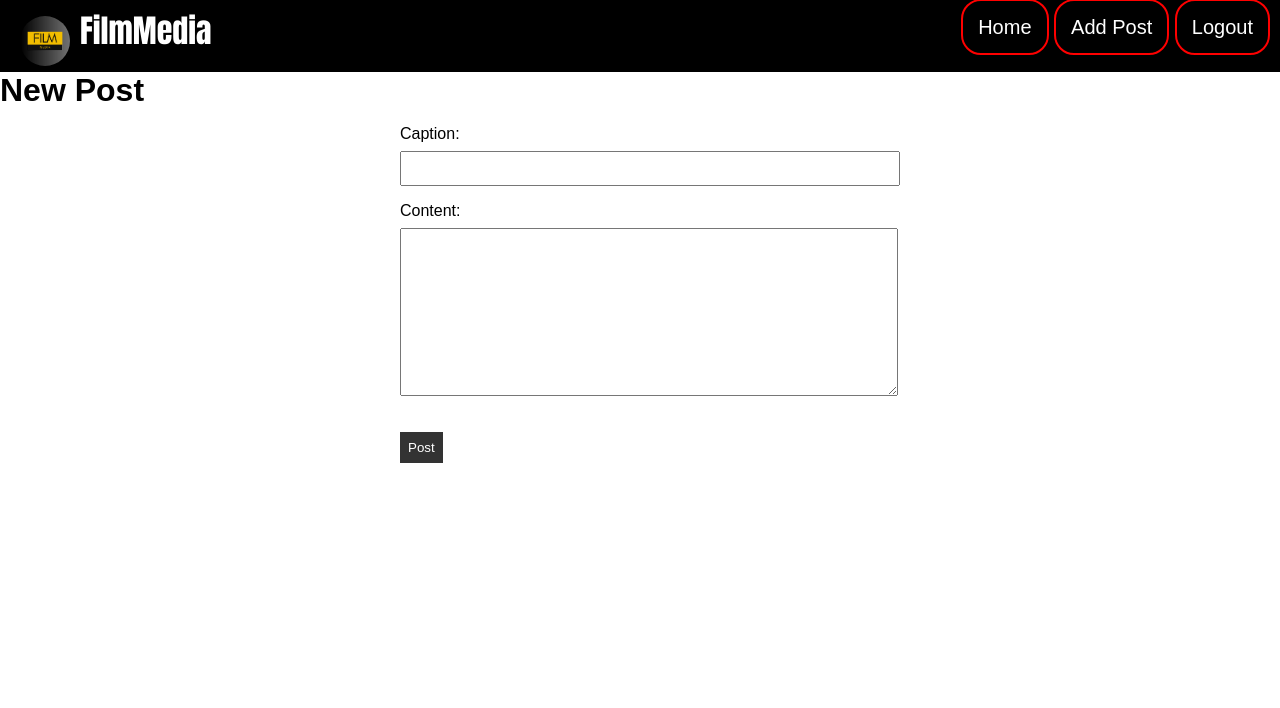
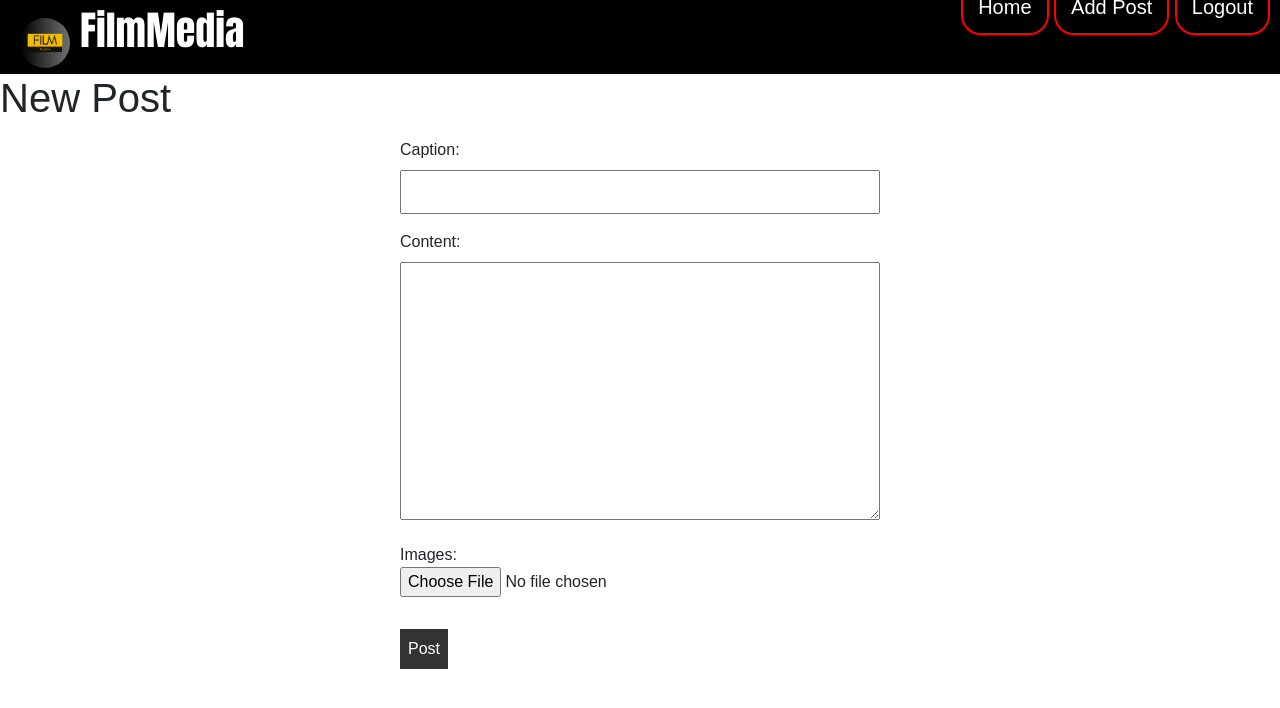
Before and after one commit to B-a-b-u/MoviLog, a Django app: page /add_post/ in a window 1280 px wide. Shown: the top 708 px of the page. Run offline with Django 5.2, Linux system fonts and the light colour scheme; the visitor is signed in with stand-in values (Sample User, id 1); some libraries are stand-ins or nearby versions.

Commit message:
Added image field

```diff
--- a/movieapp/models.py
+++ b/movieapp/models.py
@@ -7,6 +7,7 @@ class Post(models.Model):
     created = models.DateTimeField(auto_now_add=True)
     user_name = models.CharField(max_length=30)
     email = models.EmailField()
+    images = models.ImageField(null= True, blank=True, upload_to= "images/")
     caption = models.CharField(max_length=50)
     content = RichTextField(blank=True,null= True)
     likes= models.IntegerField(default = 0)
--- a/movieapp/templates/movieapp/add_post.html
+++ b/movieapp/templates/movieapp/add_post.html
@@ -9,7 +9,7 @@
     <h1 class="new-post-header">New Post</h1>
     <div new-post-form>
         {% if user.is_authenticated %}
-            <form action="{% url 'add_post' %}" method="POST">
+            <form action="{% url 'add_post' %}" method="POST" enctype="multipart/form-data">
                 {% csrf_token %}
                 {{ form.media }}
                 {{ form.as_p }}
--- a/movieapp/templates/movieapp/base.html
+++ b/movieapp/templates/movieapp/base.html
@@ -7,6 +7,7 @@
     <meta http-equiv="X-UA-Compatible" content="ie=edge">
         <title>FilmMedia</title>
         {% load static %}
+        <link href="https://cdn.jsdelivr.net/npm/bootstrap@5.3.3/dist/css/bootstrap.min.css" rel="stylesheet" integrity="sha384-QWTKZyjpPEjISv5WaRU9OFeRpok6YctnYmDr5pNlyT2bRjXh0JMhjY6hW+ALEwIH" crossorigin="anonymous">
         <link rel="stylesheet" href="{% static 'movieapp/base_style.css' %}">
         <!-- <link rel="preconnect" href="https://fonts.googleapis.com">
 <link rel="preconnect" href="https://fonts.gstatic.com" crossorigin>
@@ -36,7 +37,8 @@
         </div>
         <div class="notification">
             {% if messages %}
-            <div class="messages">
+
+            <div class="messages" id="liveAlertPlaceholder">
                 {% if messages %}
                     {% for message in messages %}
                     <p class="{{ message.tags }}">{{ message }}</p>
--- a/movieapp/templates/movieapp/post.html
+++ b/movieapp/templates/movieapp/post.html
@@ -13,6 +13,8 @@
             <strong>Contact :</strong><pre>   {{ user_post.email }}</strong><br></pre>
             <strong>Caption :</strong><pre>   {{ user_post.caption }}</strong><br></pre>
             <strong>Post : </strong><br>{{ user_post.content | safe}}</p><br>
+            <p>{{ user_post.images.url }}</p>
+            <img src="{{ user_post.images.url }}" width="100px" height="100px" alt="image"/><br><br>
             <br><br>
         </div>
 
--- a/movieapp/views.py
+++ b/movieapp/views.py
@@ -197,7 +197,7 @@ def delete_post(request, pk):
 class Add_post(CreateView):
     model = Post
     template_name = "movieapp/add_post.html"
-    fields = ("caption","content")
+    fields = ("caption","content","images")
 
 
 
--- a/movilog/urls.py
+++ b/movilog/urls.py
@@ -16,8 +16,10 @@ Including another URLconf
 """
 from django.contrib import admin
 from django.urls import path,include
+from django.conf import settings
+from django.conf.urls.static import static
 
 urlpatterns = [
     path('',include("movieapp.urls")),
     path('admin/', admin.site.urls),
-]
+] + static(settings.MEDIA_URL, document_root = settings.MEDIA_ROOT)
```
Also changed, not shown: movilog/settings.py (+8 -0 lines), media/images/LOGO_Scaled.jpg (added), movieapp/migrations/0003_post_images.py (added).
